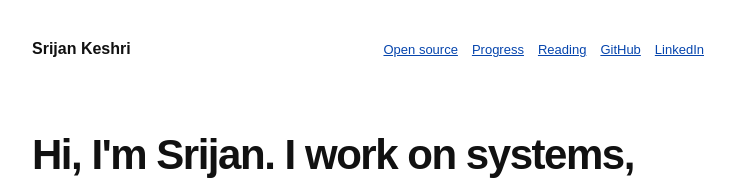
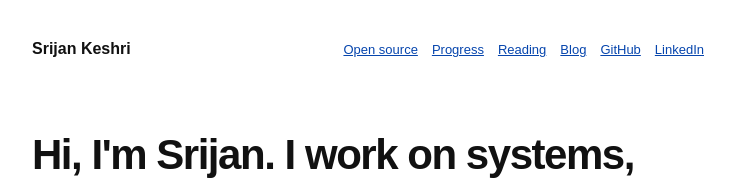
Before and after one commit to arcusbuilds/arcusbuilds.github.io, a plain HTML site: page index.html in a window 1280 px wide. Shown: the top 180 px of the page, without its empty margins (272-1007 px from the left). Drawn offline with Linux system fonts and the light colour scheme.

Commit message:
Add Blog link to site nav

```diff
--- a/index.html
+++ b/index.html
@@ -16,6 +16,7 @@
         <a href="#open-source">Open source</a>
         <a href="#progress">Progress</a>
         <a href="#reading">Reading</a>
+        <a href="/blog/">Blog</a>
         <a href="https://github.com/arcusbuilds">GitHub</a>
         <a href="https://www.linkedin.com/in/srijan-keshri">LinkedIn</a>
       </nav>
```
Also changed, not shown: prs.html (+1 -0 lines).
